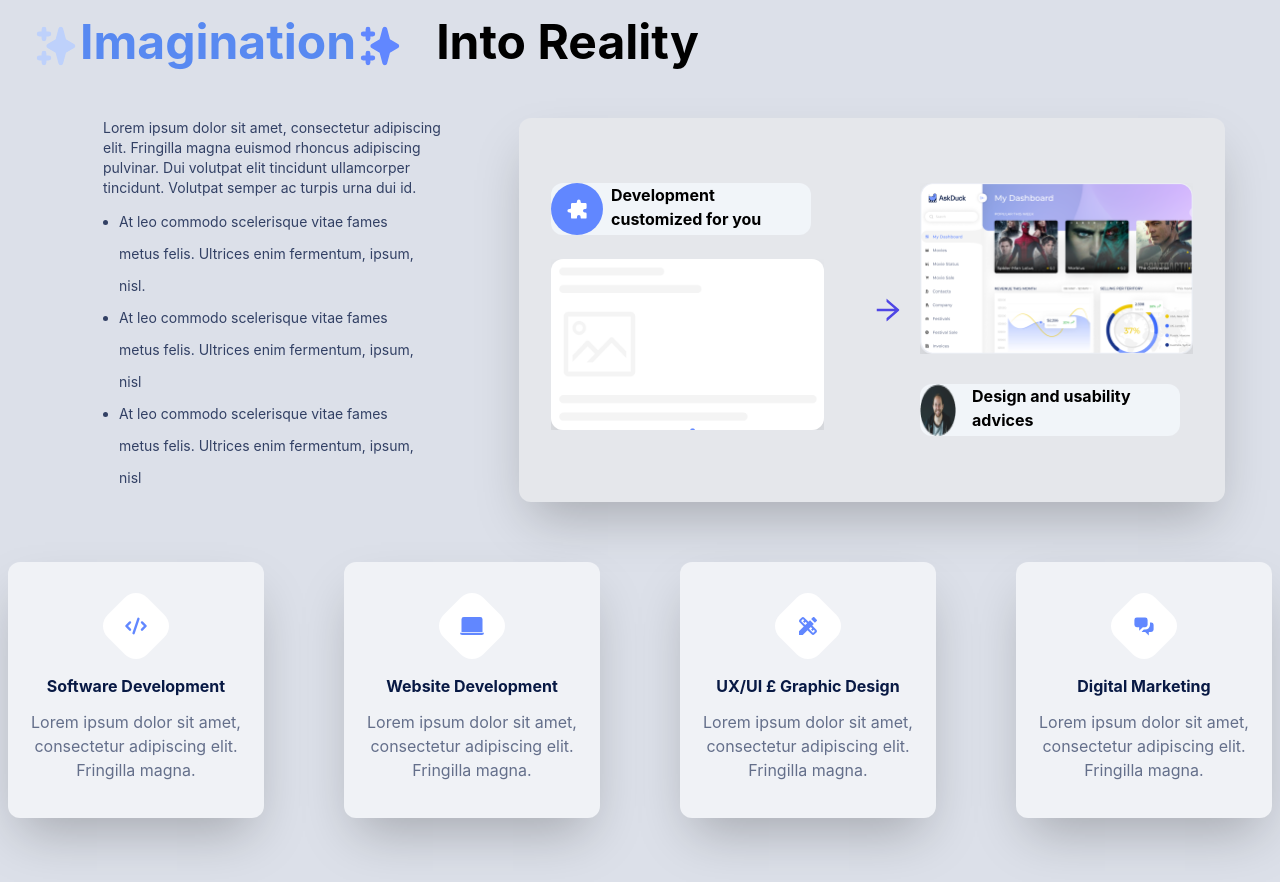
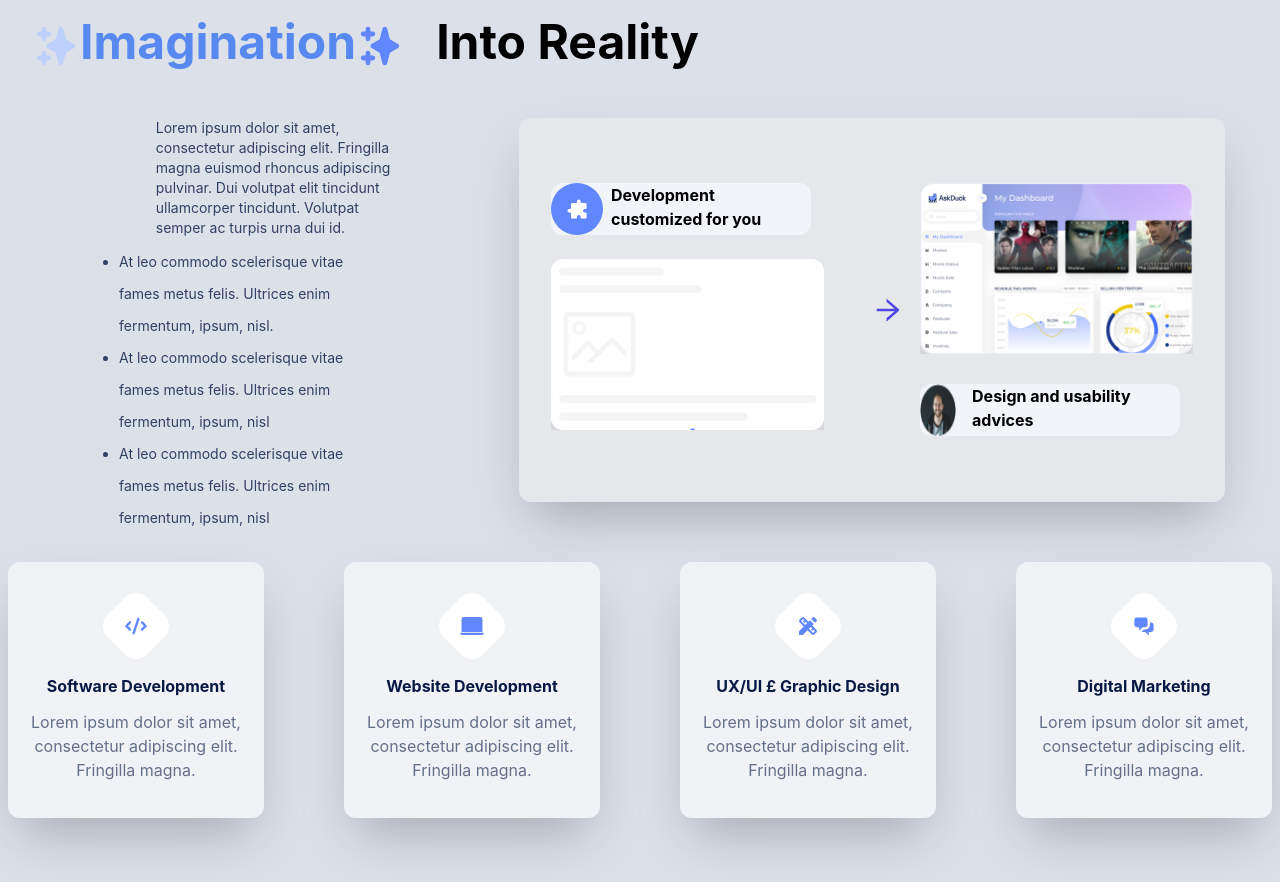
Before and after one commit to ArminBabic/blue, a Next.js app: page / in a window 1280 px wide. Shown: the part 1293-2175 px from the top of the page. Built offline with nearby package versions, Linux system fonts and the light colour scheme.

Commit message:
fix some bugs

```diff
--- a/components/About.tsx
+++ b/components/About.tsx
@@ -51,15 +51,18 @@ function About() {
         </h2>
       </div>
 
-      <div className="text-center sm:text-start  flex flex-col xl:flex-row items-center md:gap-12 xl:ml-8  xl:justify-center  pt-12  ">
-        <div className="px-8 text-xs sm:text-sm md:flex-1 xl:flex-none text-1xl text-start sm:text-center md:text-start text-[#081944] px-8 sm:px-4 w-96 h-[400px] sm:w-[500px] md:w-[700px] xl:h-96 xl:w-96  opacity-80 ">
-          <p className="text-center xl:text-start">
-            Lorem ipsum dolor sit amet, consectetur adipiscing elit. Fringilla
-            magna euismod rhoncus adipiscing pulvinar. Dui volutpat elit
-            tincidunt ullamcorper tincidunt. Volutpat semper ac turpis urna dui
-            id.
-          </p>
-          <ul className="sm:text-center mx-8 xl:text-start list-disc pt-2 sm:ml-4 leading-8">
+      <div className="text-center sm:text-start  flex flex-col xl:flex-row items-center justify-center md:gap-12 xl:ml-8  xl:justify-center  pt-12  ">
+        <div className=" text-xs sm:text-sm md:flex-1 xl:flex-none text-1xl text-center md:text-start text-[#081944] px-2 xs:px-8 sm:px-4 max-w-[400px] max-h-[400px] sm:w-[500px] md:w-[700px] xl:h-96 xl:w-96  opacity-80 ">
+          <div className="text-center ">
+            <p className="w-[70%] mx-auto text-center xl:text-start px-2 xs:px-0">
+              Lorem ipsum dolor sit amet, consectetur adipiscing elit. Fringilla
+              magna euismod rhoncus adipiscing pulvinar. Dui volutpat elit
+              tincidunt ullamcorper tincidunt. Volutpat semper ac turpis urna
+              dui id.
+            </p>
+          </div>
+
+          <ul className="w-[70%] text-center m-auto xs:mx-8 xl:text-start list-disc pt-2 sm:ml-4 leading-8">
             <li>
               At leo commodo scelerisque vitae fames metus felis. Ultrices enim
               fermentum, ipsum, nisl.
--- a/components/Hero.tsx
+++ b/components/Hero.tsx
@@ -53,7 +53,7 @@ function Hero() {
           ut gravida. Tellus sit nulla blandit ac tincidunts.
         </p>
 
-        <button className="text-white px-16 lg:px-8 py-2 bg-[#6187FF] rounded-3xl hover:scale-105 transition duration-[.4s] my-12 lg:mb-48">
+        <button className="text-white px-4 xs:px-16 lg:px-8 py-2 bg-[#6187FF] rounded-3xl hover:scale-105 transition duration-[.4s] my-1 xs:my-12 lg:mb-48">
           Contact Us
         </button>
       </motion.div>
```
